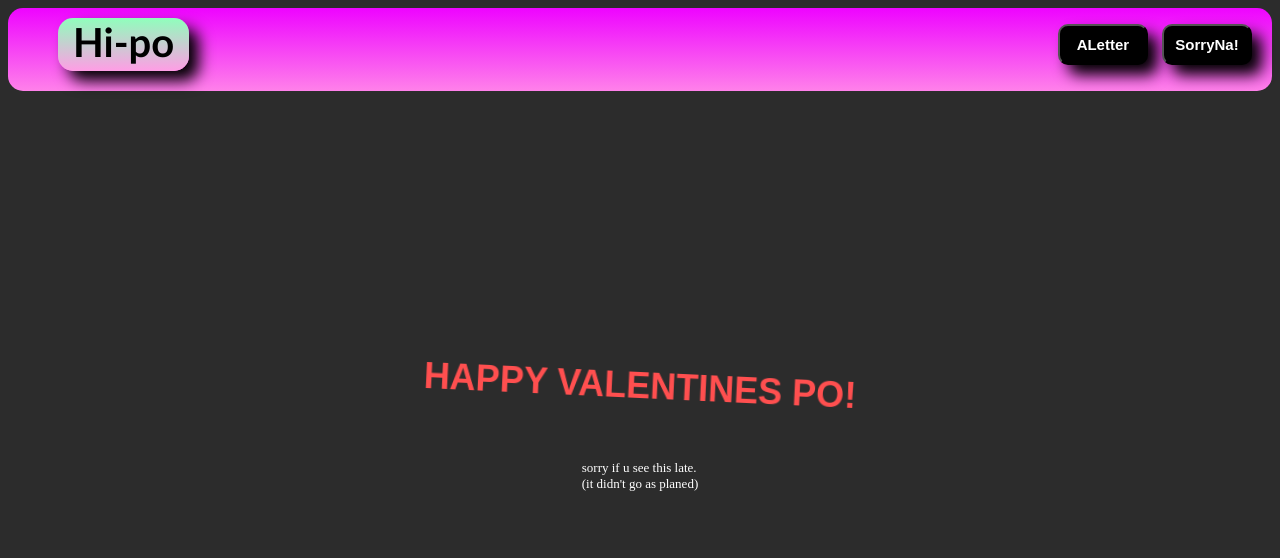
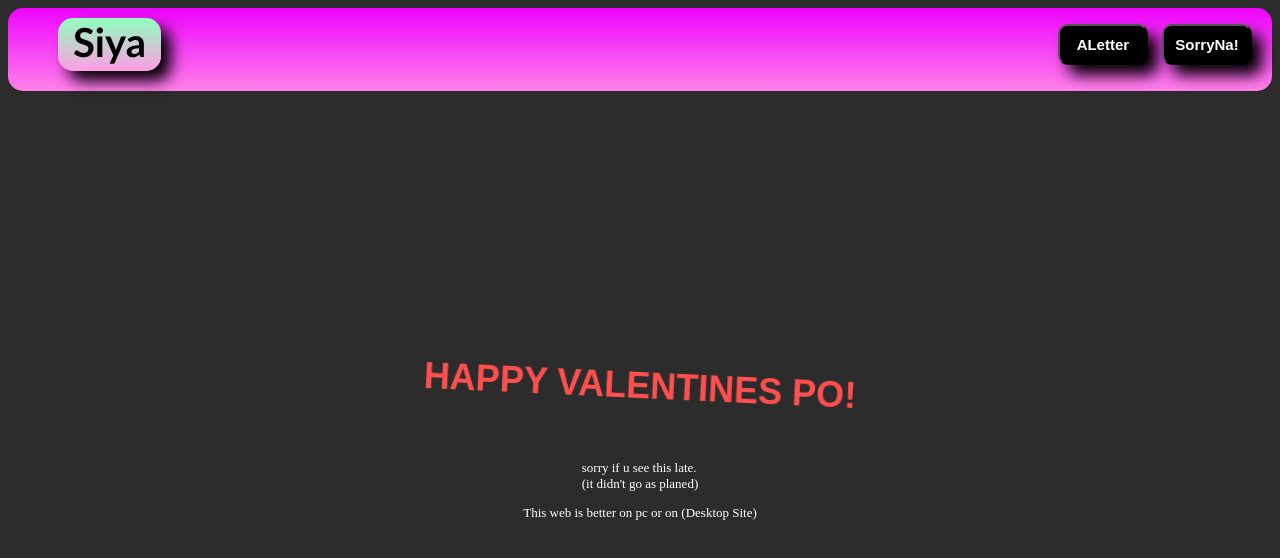
Before and after one commit to YLI-gg/Hi-po, a plain HTML site: page index.html in a window 1280 px wide. Drawn offline with Linux system fonts and the light colour scheme.

Commit message:
Update index.html

```diff
--- a/index.html
+++ b/index.html
@@ -11,7 +11,7 @@
 <body>
     <nav class="navbar">
         <div class="navdiv">
-            <div class="logo"><a href="#" style="color: black;">Hi-po</a></div>
+            <div class="logo"><a href="#" style="color: black;">Siya</a></div>
             <ul>
                 <button><a href="ALetter.html">ALetter</a></button>
                 <button><a href="SorryNa!.html">SorryNa!</a></button>
@@ -26,6 +26,7 @@
     </div>
     <div class="div2">
         <br><p>sorry if u see this late.<br>(it didn't go as planed)</p>
+        <p>This web is better on pc or on (Desktop Site)</p>
     </div>
     <div class="heart"></div>
 </body>
```
